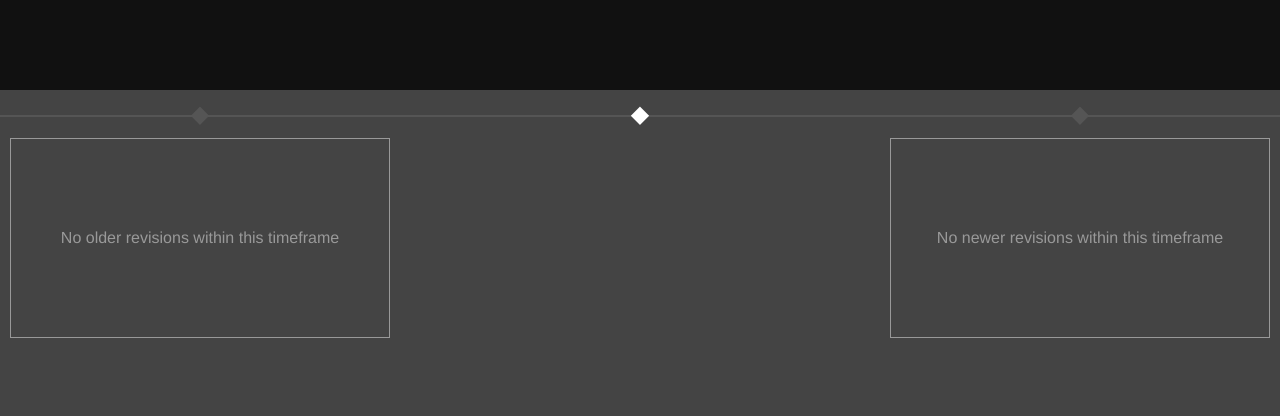
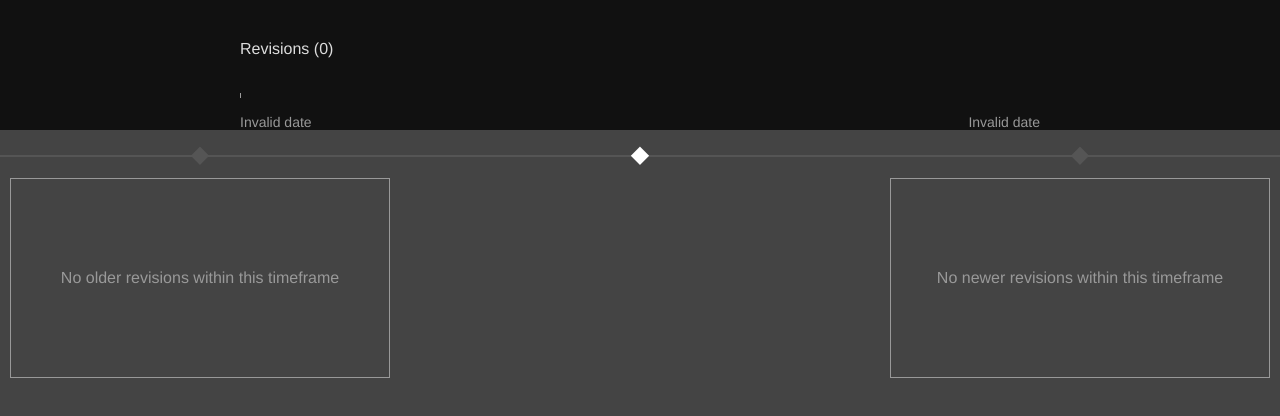
Before and after one commit to rDr4g0n/yamr-mcfly, a Vue app: page / in a window 1280 px wide. Shown: the top 416 px of the page. Built offline with nearby package versions, Linux system fonts and the light colour scheme.

Commit message:
show start and end time on timeline

```diff
--- a/src/App.vue
+++ b/src/App.vue
@@ -19,6 +19,7 @@
       </div>
 
       <div class="revision-timeline-wrap">
+        <div class="revision-timeline-title">Revisions ({{ revisions.length }})</div>
         <RevisionTimeline
           :revisions="revisions"
           :start="start"
@@ -115,7 +116,7 @@ export default {
       itemName: null,
       start: null,
       end: null,
-      revisions: null,
+      revisions: [],
       prevRevision: null,
       selectedRevision: null,
       nextRevision: null,
@@ -306,7 +307,13 @@ html, body, #app {
 }
 
 .revision-timeline-wrap {
-  height: 30px;
+  display: flex;
+  flex-direction: column;
+  height: 70px;
+}
+
+.revision-timeline {
+  flex: 1;
 }
 
 .revision-viewer-wrap {
--- a/src/components/RevisionTimeline.vue
+++ b/src/components/RevisionTimeline.vue
@@ -1,7 +1,7 @@
 <template>
   <div class="revision-timeline">
-    <svg class="revision-timeline-svg">
-      <g ref="revision-marks">
+    <svg class="revision-timeline-svg" ref="svg">
+      <g>
         <rect
           class="revision-mark"
           v-for="(revision, i) in revisions"
@@ -24,7 +24,23 @@
           @click="onRevisionMarkSelect(selectedRevision)"
         />
       </g>
+      <g ref="tick-marks">
+        <line
+          class="tick-mark"
+          v-for="tick in ticks"
+          :key="tick"
+          :x1="xScale(tick)"
+          :x2="xScale(tick)"
+          y1="35"
+          y2="40"
+          stroke="#CCC"
+        />
+      </g>
     </svg>
+    <div class="start-end-labels">
+      <div class="start-label">{{ start | toDate }}</div>
+      <div class="end-label">{{ end | toDate }}</div>
+    </div>
   </div>
 </template>
 
@@ -35,7 +51,7 @@ import { scaleLinear } from "d3-scale"
   - find all fields which ever have changes and draw a line for each
 */
 
-const PADDING = 15
+const PADDING = 20
 
 export default {
   props: {
@@ -54,7 +70,10 @@ export default {
     xScale(){
       return scaleLinear()
         .domain([this.start, this.end])
-        .range([PADDING, this.w - PADDING])
+        .range([PADDING, this.w - (PADDING / 2)])
+    },
+    ticks(){
+      return [this.start, this.end]
     },
   },
   methods: {
@@ -66,6 +85,8 @@ export default {
     const bb = this.$el.getBoundingClientRect()
     this.w = bb.width
     this.h = bb.height
+    this.$refs.svg.style.width = `${this.w}px`
+    this.$refs.svg.style.height = `${this.h}px`
   }
 }
 
@@ -74,7 +95,7 @@ export default {
 <style scoped>
 .revision-timeline-svg {
   width: 100%;
-  height: 100%;
+  height: 0;
 }
 .revision-mark {
   fill: #555;
@@ -86,4 +107,18 @@ export default {
 .revision-mark:hover {
   fill: var(--action);
 }
+.start-end-labels {
+  width: 100%;
+  display: flex;
+  justify-content: space-between;
+  color: var(--secondary-text);
+}
+.start-label {
+  text-align: left;
+  font-size: 14px;
+}
+.end-label {
+  text-align: right;
+  font-size: 14px;
+}
 </style>
```
